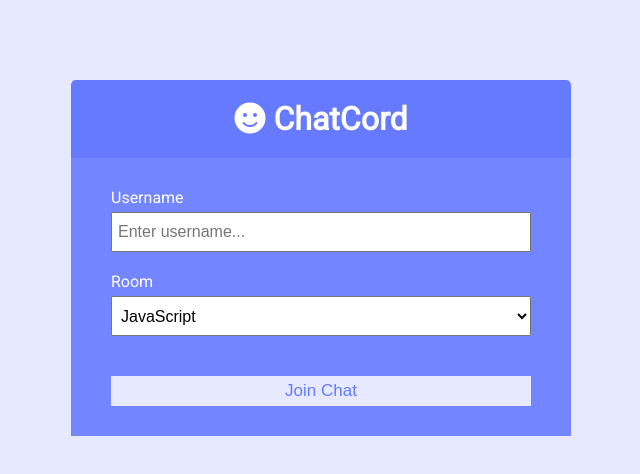
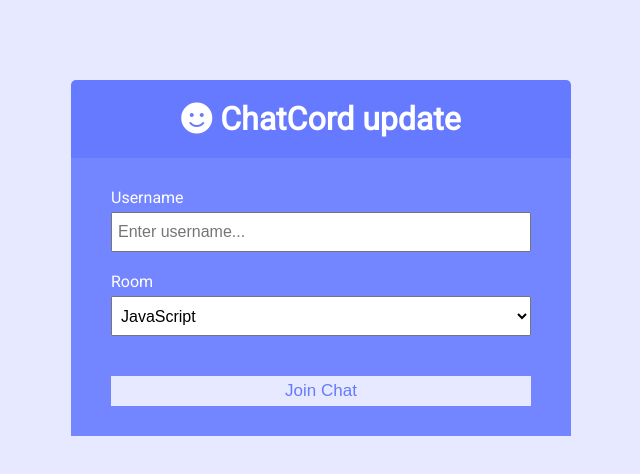
Before and after one commit to NekKkMirror/workTODO, a website: page public/index.html in a window 1280 px wide. Shown: the whole page, without its empty margins (319-959 px from the left). Drawn offline with Linux system fonts and the light colour scheme.

Commit message:
to update

```diff
--- a/public/index.html
+++ b/public/index.html
@@ -16,7 +16,7 @@
 	<body>
 		<div class="join-container">
 			<header class="join-header">
-				<h1><i class="fas fa-smile"></i> ChatCord</h1>
+				<h1><i class="fas fa-smile"></i> ChatCord update</h1>
 			</header>
 			<main class="join-main">
 				<form action="chat.html">
```
